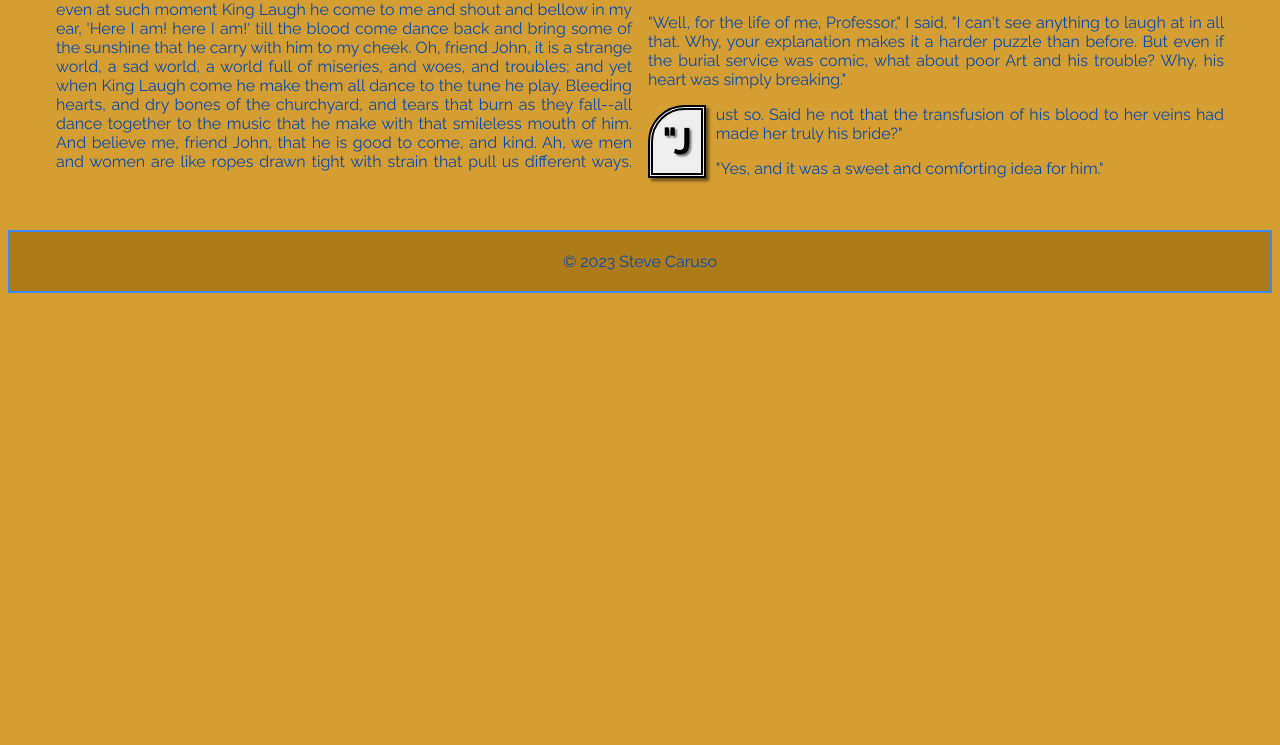
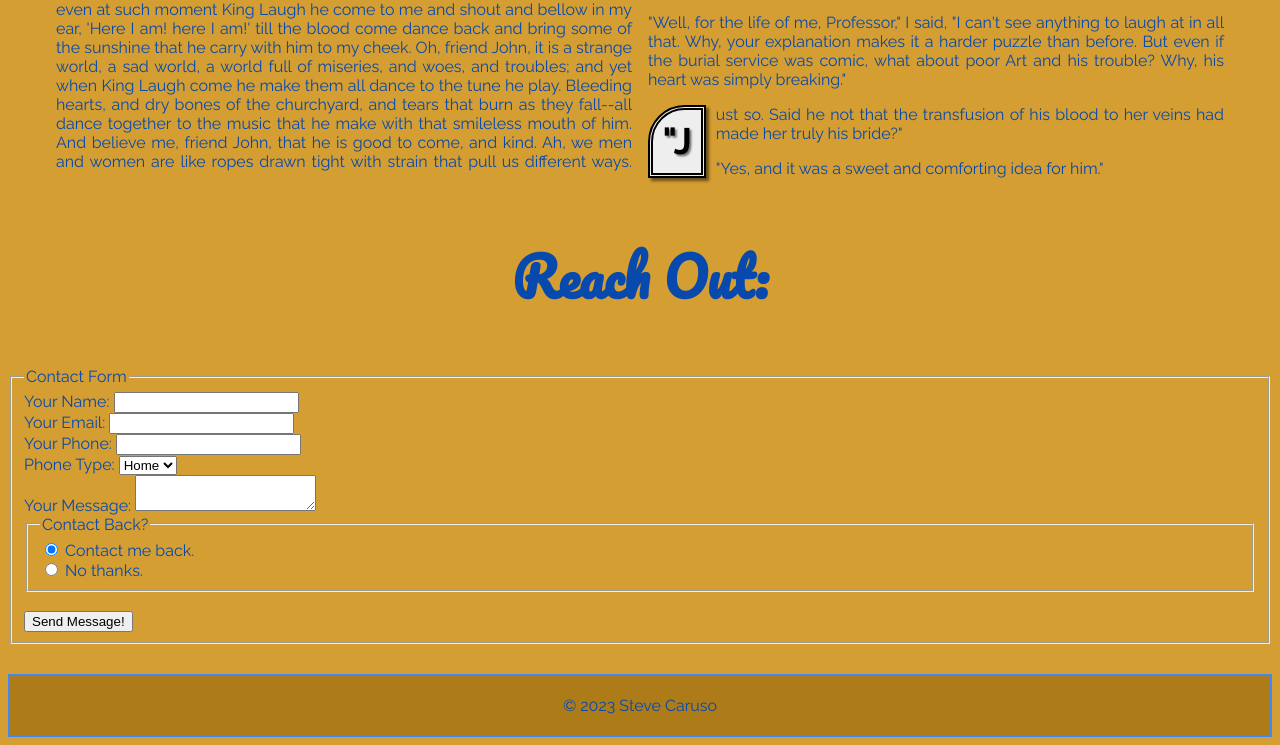
Before and after one commit to RVCC-IDMX/about-me-SteveCaruso-3, a plain HTML site: page index.html in a window 1280 px wide. Shown: the part 2526-3271 px from the top of the page. Before the commit the page ends 2827 px from the top, so only its background shows below. Drawn offline with Linux system fonts and the light colour scheme.

Commit message:
add initial form

```diff
--- a/index.html
+++ b/index.html
@@ -94,6 +94,70 @@
 
         </article>
 
+        <section id="contact">
+
+            <h2>Reach Out:</h2>
+
+<form method="get">
+
+    <fieldset>
+        <legend>Contact Form</legend>
+
+        <label for="name">Your Name:</label>
+        <input id="name" name="name" type="text" required>
+
+        <br>
+
+        <label for="email">Your Email:</label>
+        <input id="email" name="email" type="email" required>
+
+        <br>
+
+        <label for="phone">Your Phone:</label>
+        <input id="phone" name="phone" type="tel">
+
+        <br>
+
+        <label for="type">Phone Type:</label>
+        <select id="type" name="type">
+            <option value="Home">Home</option>
+            <option value="Cell">Cell</option>
+            <option value="Work">Work</option>
+        </select>
+
+        <br>
+
+        <label for="message">Your Message:</label>
+        <textarea id="message" name="message"></textarea>
+
+        <br>
+
+        <fieldset>
+            <legend>Contact Back?</legend>
+            <input id="yes" name="contactback" type="radio" checked="true" value="yes">
+            <label for="yes">Contact me back.</label>
+            <br>
+            <input id="no" name="contactback" type="radio" value="no">
+            <label for="no">No thanks.</label>
+        </fieldset>
+
+
+        <br>
+
+        <button type="submit">Send Message!</button>
+
+    </fieldset>
+
+</form>
+
+        </section>
+
+        <style>
+            #contact {
+                margin-bottom:30px;
+            }
+        </style>
+
     </main>
 
     <footer>
```
